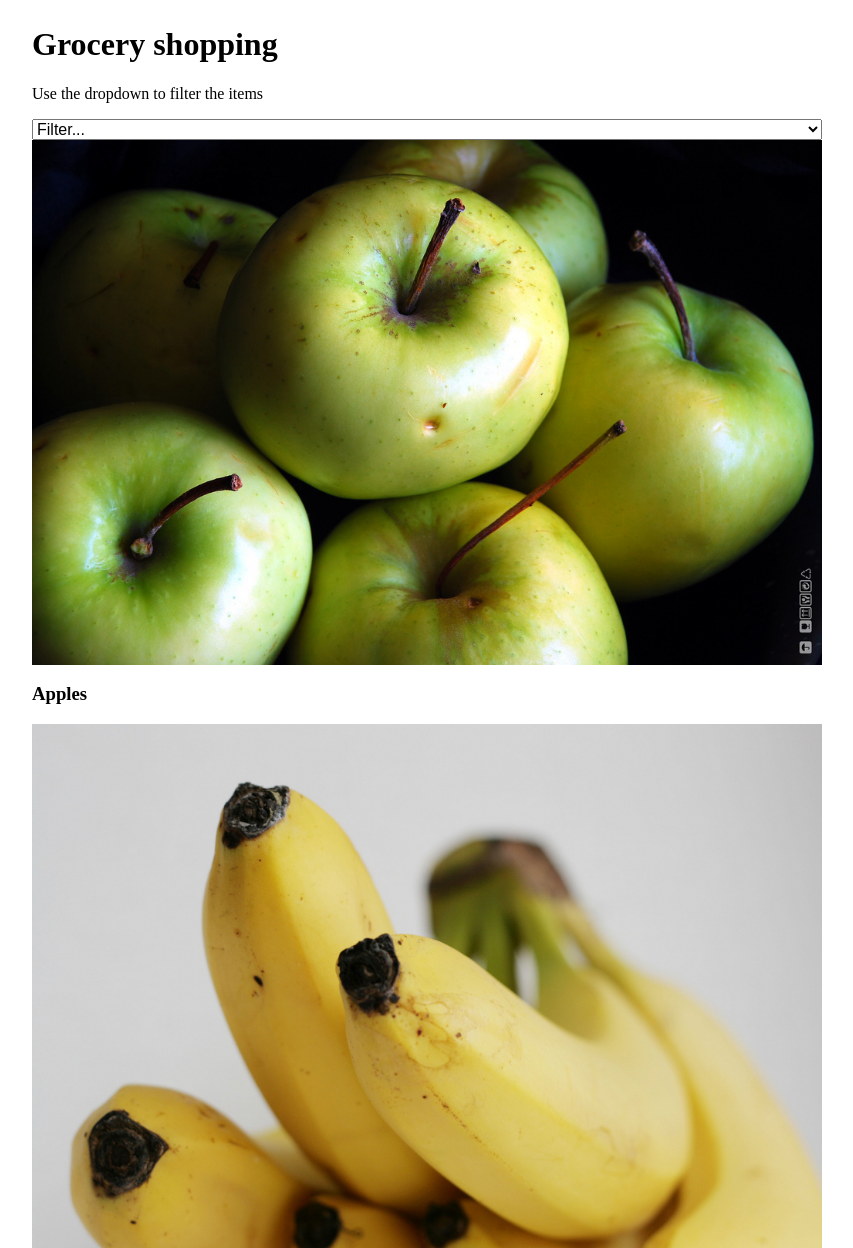
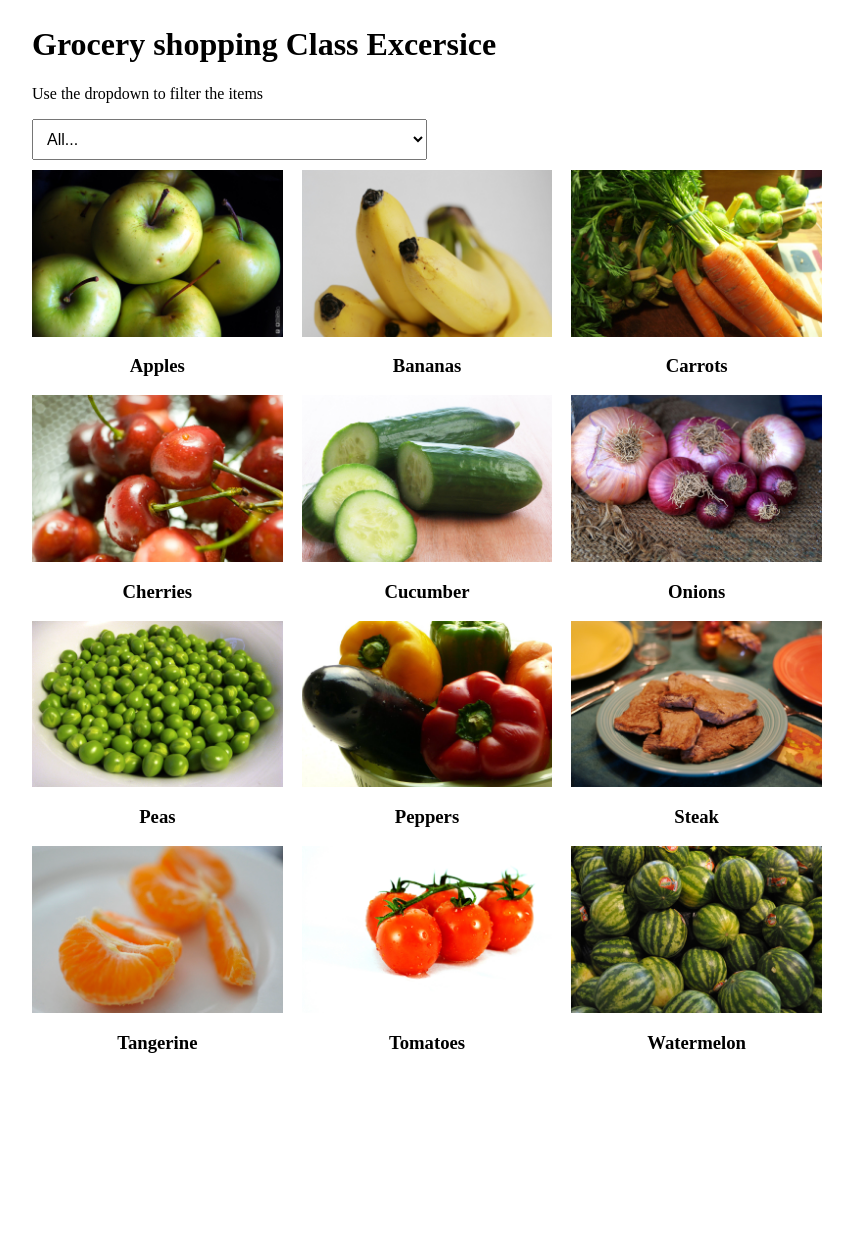
Before and after one commit to persistence-of-time/filter-foods-tuesday-2022, a plain HTML site: page index.html in a window 1280 px wide. Shown: the top 1248 px of the page, without its empty margins (213-1066 px from the left). After the commit the page ends 1077 px from the top, so only its background shows below. Drawn offline with nearby package versions, Linux system fonts and the light colour scheme.

Commit message:
final commit

```diff
--- a/index.html
+++ b/index.html
@@ -26,73 +26,73 @@
 <body>
     <!-- YOUR CONTENT GOES HERE -->
     <div class="container">
-        <h1>Grocery shopping</h1>
+        <h1>Grocery shopping Class Excersice</h1>
         <p>Use the dropdown to filter the items</p>
         <div>
             <select class="filter">
-                    <option value="item">Filter...</option>
+                    <option value="item">All...</option>
                     <option value="fruit">Fruits</option>
                     <option value="vegetable">Vegetable</option>
                     <option value="meat">Meat</option>
                 </select>
         </div>
-        <section id="fruits">
-            <div class="item">
+        <section id="food">
+            <div class="item fruit active">
                 <img src="img/apples.jpg" />
                 <h3>Apples</h3>
             </div>
 
-            <div class="item">
+            <div class="item fruit active">
                 <img src="img/bananas.jpg" />
                 <h3>Bananas</h3>
             </div>
 
-            <div class="item">
+            <div class="item vegetable active">
                 <img src="img/carrots.jpg" />
                 <h3>Carrots</h3>
             </div>
 
-            <div class="item">
+            <div class="item fruit active">
                 <img src="img/cherries.jpg" />
                 <h3>Cherries</h3>
             </div>
 
-            <div class="item">
+            <div class="item vegetable active">
                 <img src="img/cucumber.jpg" />
                 <h3>Cucumber</h3>
             </div>
 
-            <div class="item">
+            <div class="item vegetable active">
                 <img src="img/onions.jpg" />
                 <h3>Onions</h3>
             </div>
 
-            <div class="item">
+            <div class="item vegetable active">
                 <img src="img/peas.jpg" />
                 <h3>Peas</h3>
             </div>
 
-            <div class="item">
+            <div class="item fruit active">
                 <img src="img/peppers.jpg" />
                 <h3>Peppers</h3>
             </div>
 
-            <div class="item">
+            <div class="item meat active">
                 <img src="img/steak.jpg" />
                 <h3>Steak</h3>
             </div>
 
-            <div class="item">
+            <div class="item fruit active">
                 <img src="img/tangerine.jpg" />
                 <h3>Tangerine</h3>
             </div>
 
-            <div class="item">
+            <div class="item fruit vegetable active">
                 <img src="img/tomatoes.jpg" />
                 <h3>Tomatoes</h3>
             </div>
 
-            <div class="item">
+            <div class="item fruit active">
                 <img src="img/watermelon.jpg" />
                 <h3>Watermelon</h3>
             </div>
--- a/main.js
+++ b/main.js
@@ -1 +1,17 @@
 // silence
+const select = document.querySelector(".filter");
+
+select.addEventListener("change", function (e) {
+    const chosen_food = e.target.value;
+    const currently_visible = document.querySelectorAll(".item.active");
+    const make_visible = document.querySelectorAll(`.item.${chosen_food}`);
+
+    currently_visible.forEach(function (food) {
+        food.classList.remove("active");
+    });
+
+    make_visible.forEach(function (food) {
+        food.classList.add("active");
+    });
+
+});
--- a/style.css
+++ b/style.css
@@ -37,13 +37,46 @@ img {
 
 select {
     display: block;
-    width: 100%;
+    width: 50%;
+    padding: 10px;
+    margin-bottom: 10px;
+}
+
+#food {
+    display: flex;
+    flex-wrap: wrap;
+    justify-content: space-between;
+}
+
+#food > div {
+    flex-basis: calc(50% - 10px);
+    text-align: center;
+    transition: all 0.5s ease-in-out;
+}
+
+.item {
+    opacity: 0.20;
+    transition: opacity 0.5s ease-in-out;
+
+}
+
+.item.active {
+    /**
+    if you want to hide it all together display: block;
+    */
+
+    opacity: 1;
+}
+/* Tablet/Desktop overrides */
+
+@media(min-width: 681px) {
+    #food > div {
+        flex-basis: calc(33% - 10px);
+        text-align: center;
+    }
 }
 
 
-/* Tablet/Desktop overrides */
-
-@media(min-width: 681px) {}
 
 @media(min-width: 729px) {
     /* Any adjustments for desktop and larger go here. Note these styles will be applied to anything 729px or larger -- so desktop */
```
